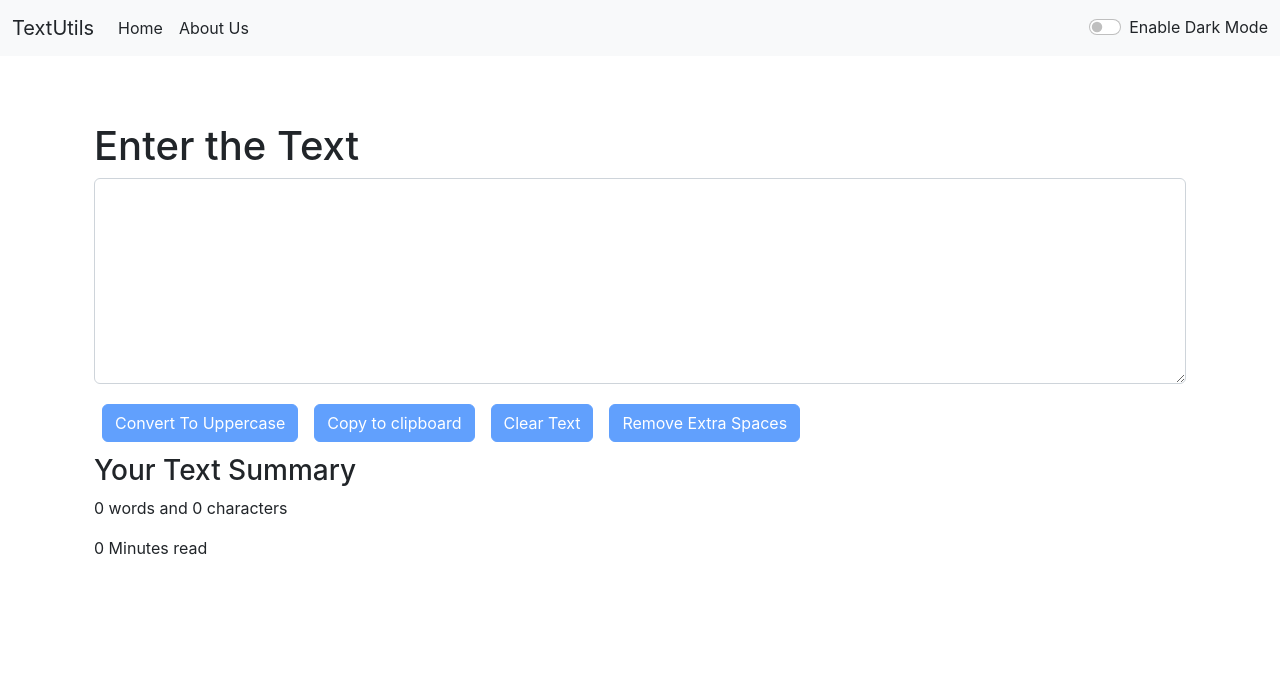
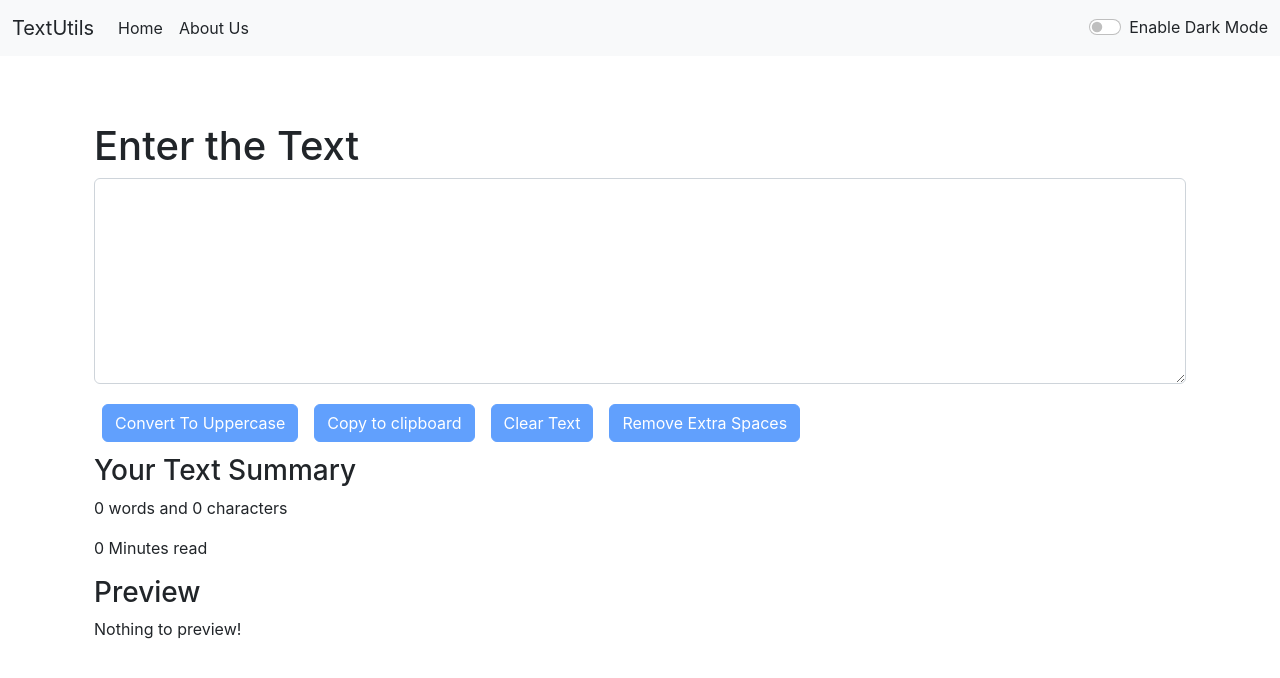
Before and after one commit to nitin1998/TextUtils-React, a React (Create React App) app: page / in a window 1280 px wide. Shown: the top 678 px of the page. Built offline with nearby package versions, Linux system fonts and the light colour scheme.

Commit message:
some fixes

```diff
--- a/src/components/TextForm.js
+++ b/src/components/TextForm.js
@@ -62,8 +62,10 @@ export default function TextForm(props) {
     </div>
     <div className='container my-2'>
         <h3>Your Text Summary</h3>
-        <p>{text.split(' ').filter(word => word !== '').length} words and {text.length} characters</p>
-        <p>{0.008 * text.split(' ').filter(word => word !== '').length} Minutes read</p>
+        <p>{text.split(/\s+/).filter(word => word !== '').length} words and {text.length} characters</p>
+        <p>{0.008 * text.split(/\s+/).filter(word => word !== '').length} Minutes read</p>
+        <h3>Preview</h3>
+        <p>{text.length > 0 ? text : "Nothing to preview!"}</p>
     </div>
     </>
   )
```
